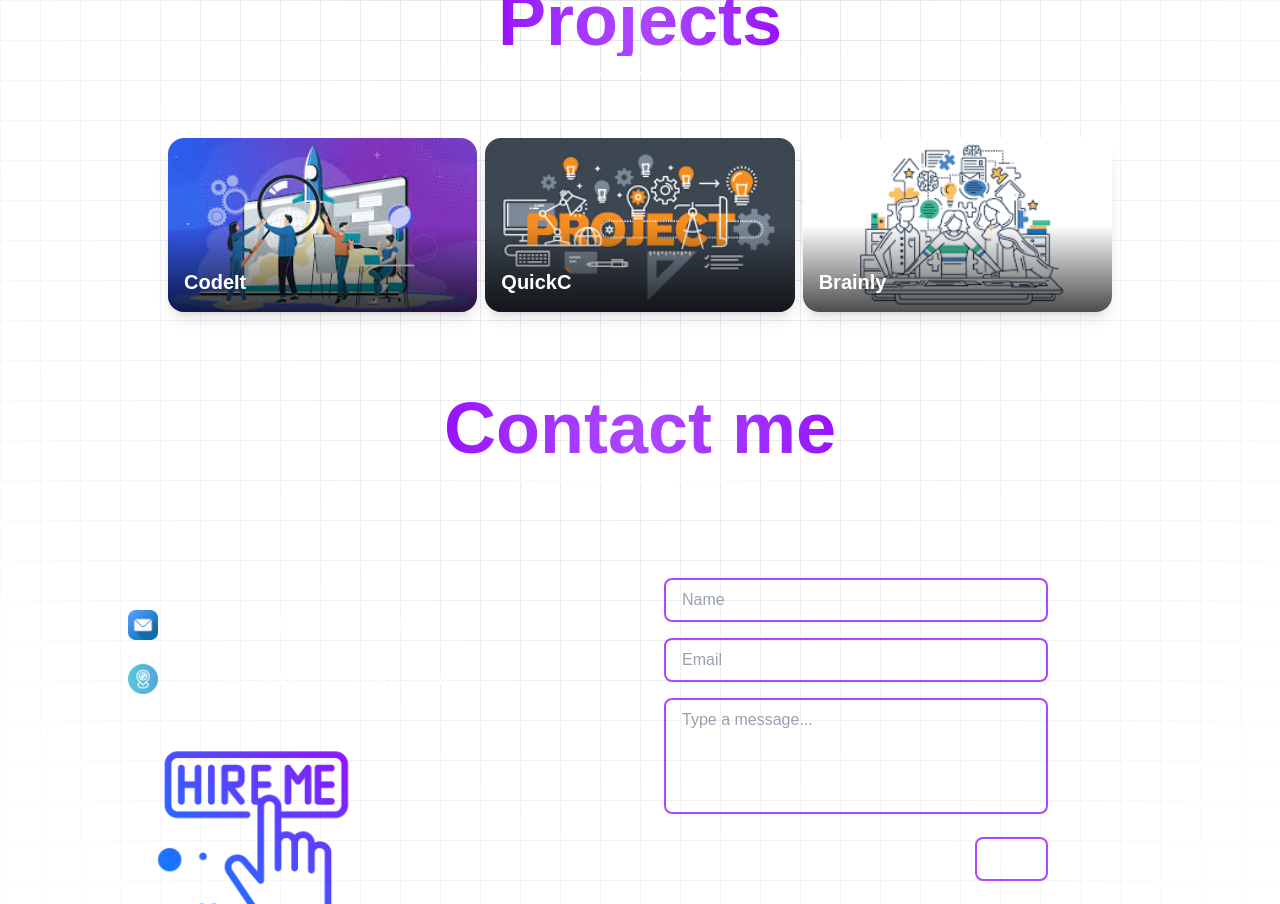
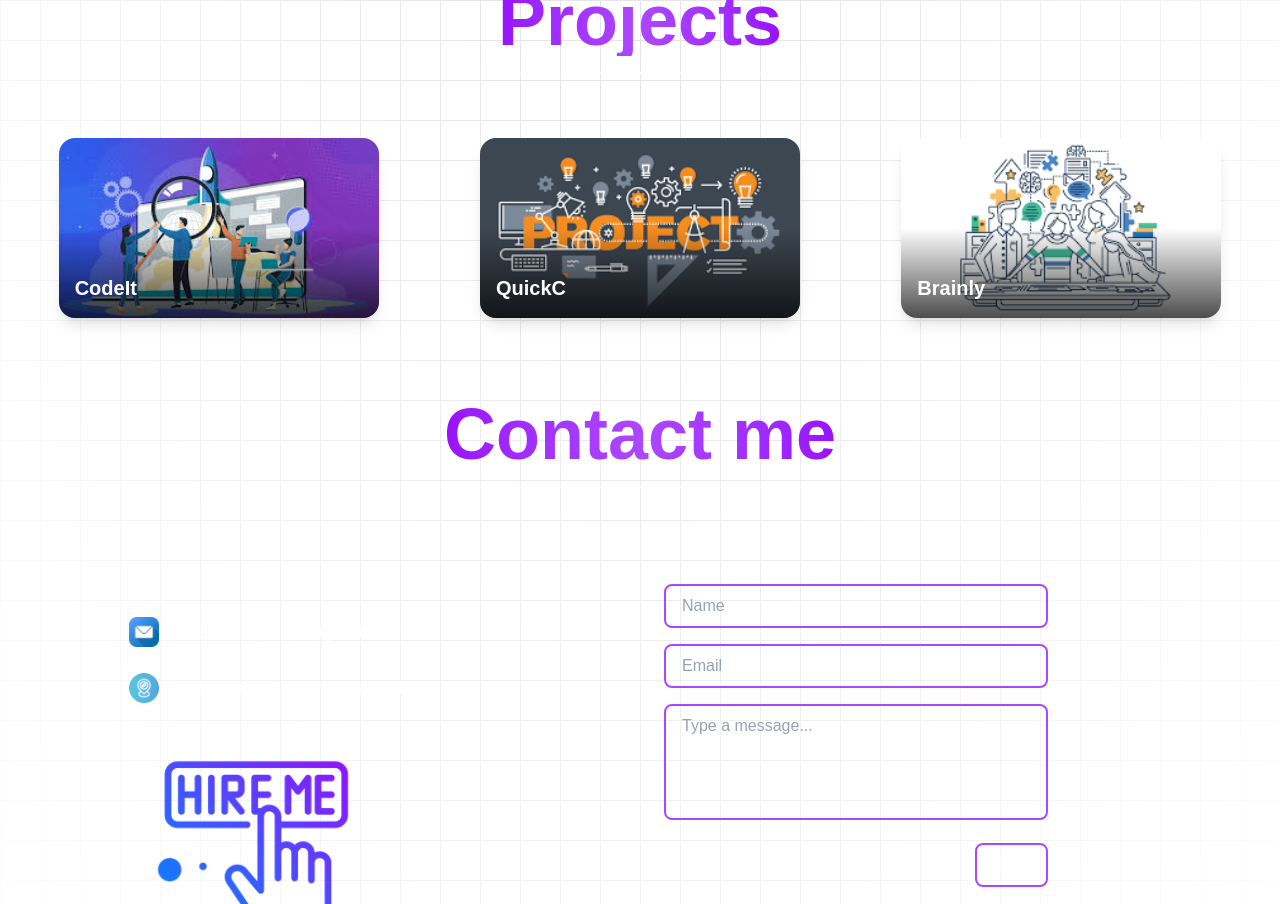
Before and after one commit to negativ14/portfolio, a Next.js app: page / in a window 1280 px wide. Shown: the part 2200-3104 px from the top of the page. Built offline with nearby package versions, Linux system fonts and the light colour scheme.

Commit message:
added css

```diff
--- a/src/components/Contact.tsx
+++ b/src/components/Contact.tsx
@@ -44,14 +44,18 @@
                 <div className="flex flex-col lg:flex-row justify-between items-start gap-12 mt-6 md:mt-24">
 
                     <div className="flex-1 space-y-6 text-lg text-white px-4 sm:px-10 md:px-0 text-center md:text-left">
-                        <div className="flex flex-col sm:flex-row items-center justify-center md:justify-start gap-3 mt-4 md:mt-8">
-                            <Image src="/mail.png" alt="email" width={30} height={30} />
+                        <div className="flex flex-row items-center justify-center md:justify-start gap-3 mt-4 md:mt-8">
+                            <div className="flex justify-center items-center w-8 h-8">
+                                <Image src="/mail.png" alt="email" width={30} height={30} />
+                            </div>
                             <span>email.rohitmehta@gmail.com</span>
                         </div>
 
-                        <div className="flex flex-col sm:flex-row items-center justify-center md:justify-start gap-3">
-                            <Image src="/location.png" alt="location" width={30} height={30} />
-                            <span>S.H.Town, Ballari, Karnataka, India</span>
+                        <div className="flex flex-row items-center justify-center md:justify-start gap-3">
+                            <div className="flex justify-center items-center w-8 h-8">
+                                <Image src="/location.png" alt="location" width={30} height={30} />
+                            </div>
+                            <span>S.H.T, Ballari, Karnataka, India</span>
                         </div>
 
                         <div className="hidden md:flex justify-center md:justify-start">
--- a/src/components/Project.tsx
+++ b/src/components/Project.tsx
@@ -4,14 +4,15 @@
 
 export default function Project() {
     return (
-        <section id="project" className="mt-16 mb-10">
-
+        <section id="project" className="mt-16 mb-10 px-4 sm:px-6 lg:px-8">
             <SectionHeading title="Projects" />
-
-            <div className="grid grid-cols-1 sm:grid-cols-2 lg:grid-cols-3 md:gap-2 gap-y-10 md:gap-y-12 justify-items-center md:px-42">
-                {projects.map((pro, index) => (<Card key={index} title={pro.title} link={pro.link} image={pro.image} />))}
+            <div className="max-w-screen-xl mx-auto">
+                <div className="grid grid-cols-1 sm:grid-cols-2 lg:grid-cols-3 gap-8 md:gap-12 justify-items-center">
+                    {projects.slice(0, 3).map((pro, index) => (
+                        <Card key={index} title={pro.title} link={pro.link} image={pro.image} />
+                    ))}
+                </div>
             </div>
-
         </section>
     );
 }
--- a/src/components/SocialMedia.tsx
+++ b/src/components/SocialMedia.tsx
@@ -5,7 +5,7 @@
 
 export const SocialMedia = () => {
     return (
-        <div className="fixed z-30 flex-col gap-y-4 left-10 top-72 hidden md:flex">
+        <div className="fixed z-30 flex-col gap-y-4 left-10 top-72 hidden xl:flex">
             <a href="https://twitter.com/RohitMehta1409" target="_blank" rel="noopener noreferrer">
                 <CircleButton svg={<Twitter />} />
             </a>
```
